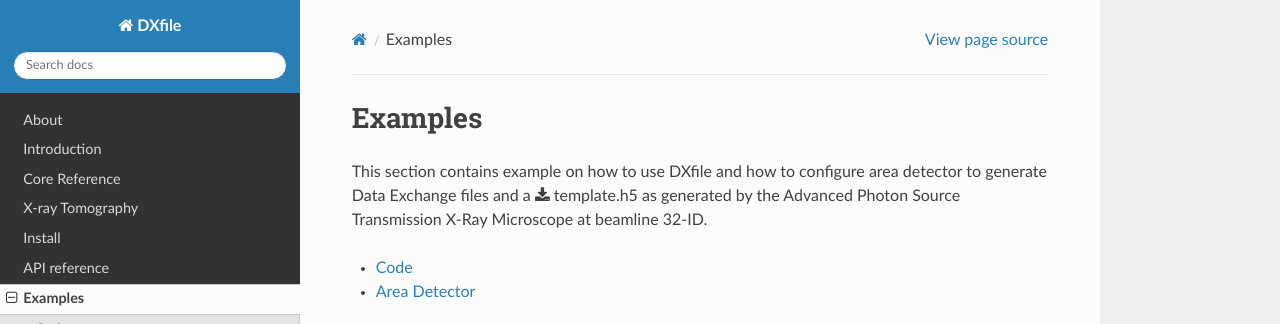
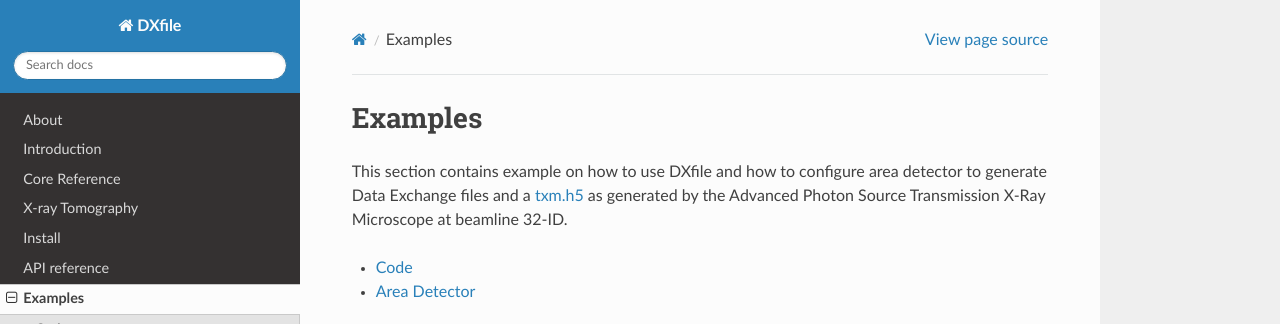
Before and after one commit to data-exchange/dxfile, a Sphinx documentation site: the page built from doc/source/demo.rst, in a window 1280 px wide, cut to the strip 0-324 px from the top of the page. Built offline with Sphinx 7.4.7 and the Read the Docs theme 2.0.0, drawn with Linux system fonts in a browser that asks for light colours.

Commit message:
removed h5 example from the repo and replaced with link to a file on google drive

```diff
--- a/doc/source/demo.rst
+++ b/doc/source/demo.rst
@@ -2,7 +2,7 @@ Examples
 ========
 
 This section contains example on how to use DXfile and how to configure area detector to generate Data Exchange files and
-a :download:`template.h5 <../../../doc/demo/areadetector/txm.h5>` as generated by the Advanced Photon Source
+a `txm.h5 <https://drive.google.com/open?id=0B78bW1AwveI_UmVvcHVTUzVBVXM>`_ as generated by the Advanced Photon Source
 Transmission X-Ray Microscope at beamline 32-ID.
 
 .. toctree::
--- a/doc/source/demo/doc.areadetector.rst
+++ b/doc/source/demo/doc.areadetector.rst
@@ -7,7 +7,7 @@ the detector and the HDF schema attribute files .
 
 Here are the templates in use at the  Advanced Photon Source:
 
-   - Transmission X-Ray Microscope at beamline 32-ID: :download:`txm_hdf_schema.xml <../../../doc/demo/areadetector/txm.xml>` and :download:`txm_detector_attribute.xml <../../../doc/demo/areadetector/txmDetectorAttributes.xml>` and the generated HDF5 file: :download:`txm.h5 <../../../doc/demo/areadetector/txm.h5>` .
+   - Transmission X-Ray Microscope at beamline 32-ID: :download:`txm_hdf_schema.xml <../../../doc/demo/areadetector/txm.xml>` and :download:`txm_detector_attribute.xml <../../../doc/demo/areadetector/txmDetectorAttributes.xml>` and the generated HDF5 file: `txm.h5 <https://drive.google.com/open?id=0B78bW1AwveI_UmVvcHVTUzVBVXM>`_ .
 
    - Micro Tomography Instrument at beamline 2-BM: :download:`mct_hdf_schema.xml <../../../doc/demo/areadetector/mct.xml>` and :download:`mct_detector_attribute.xml <../../../doc/demo/areadetector/mctDetectorAttributes.xml>`.
 
```
Also changed, not shown: 1 other file.
